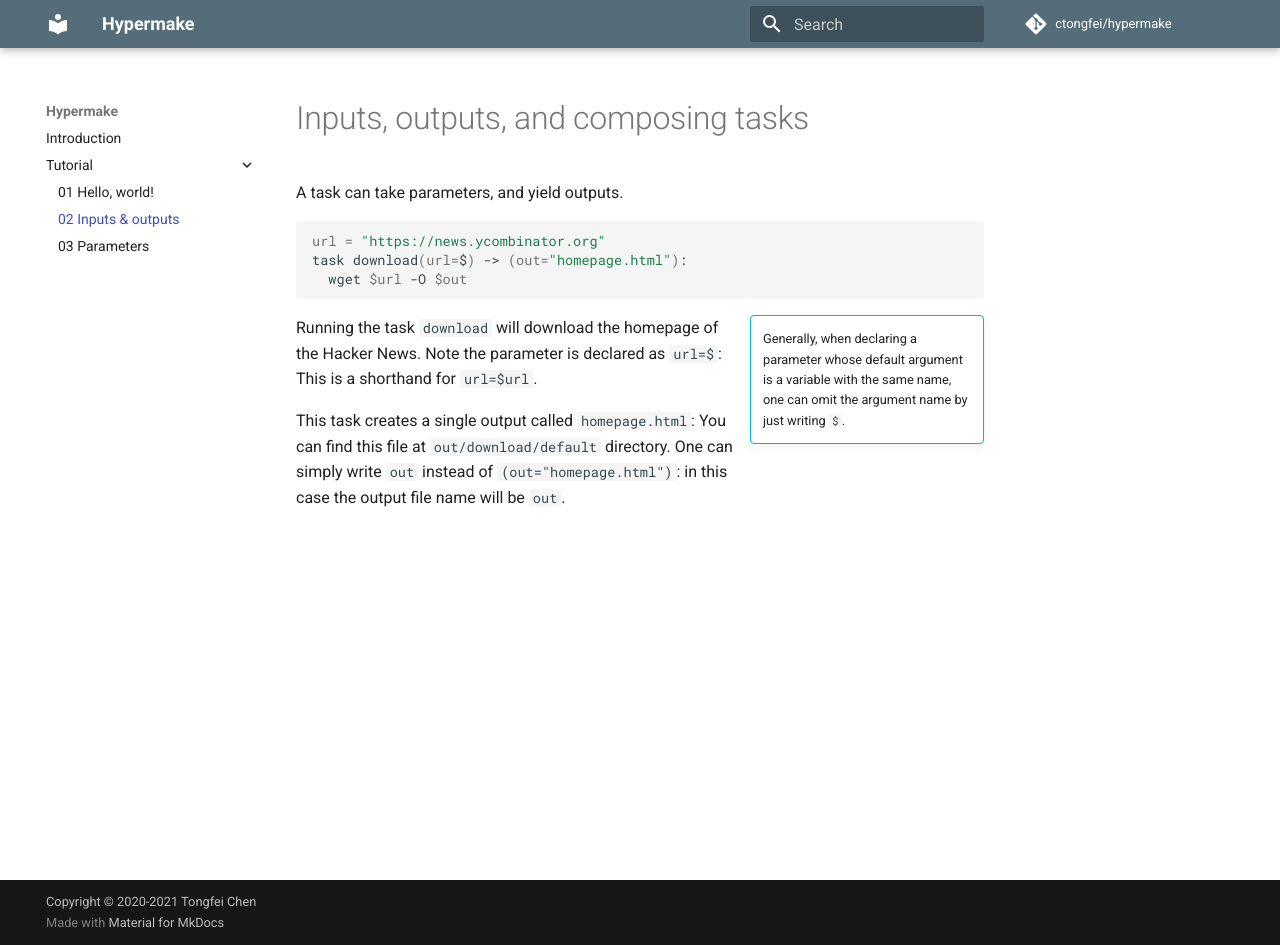
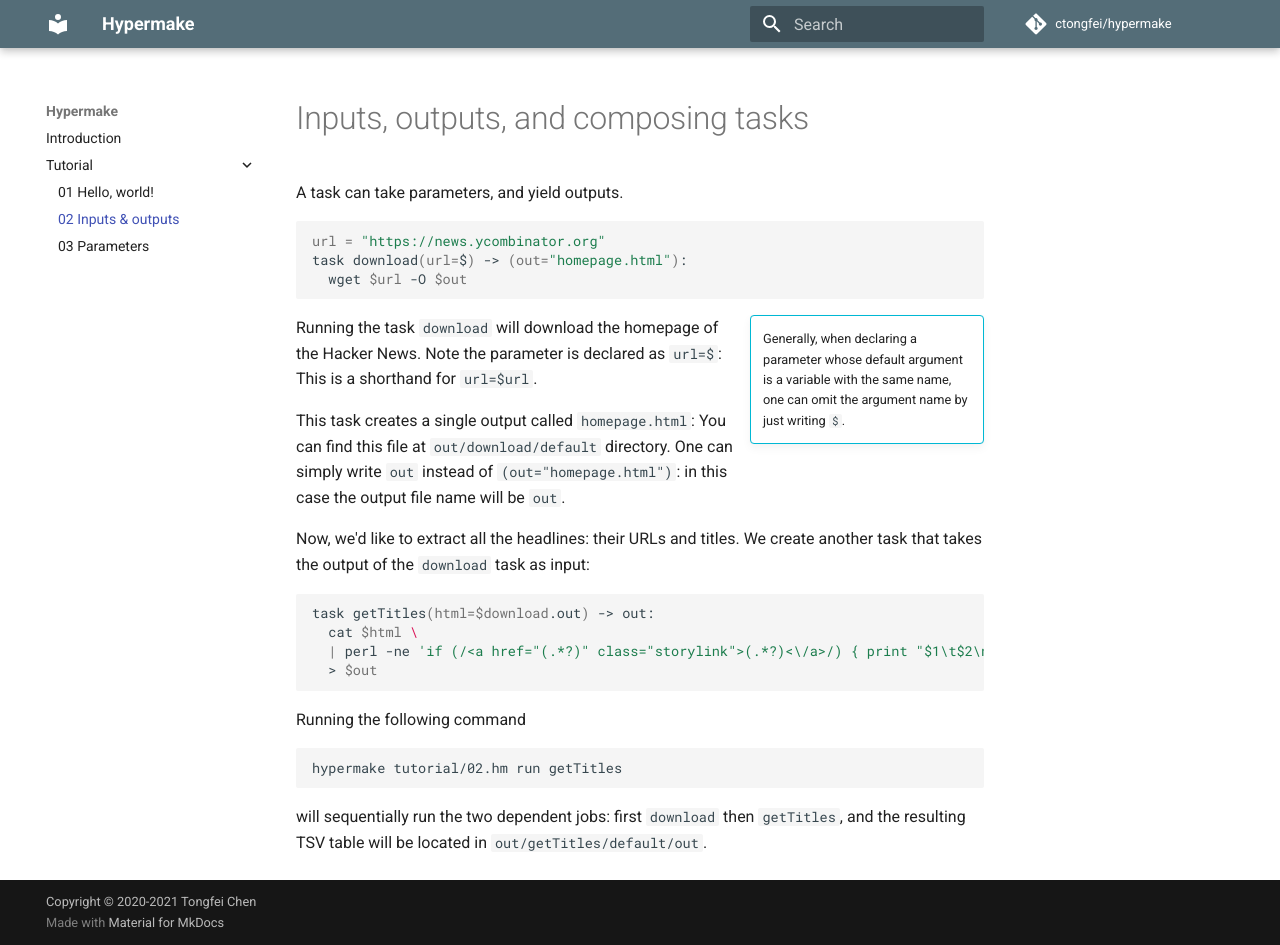
Before and after one commit to ctongfei/hypermake, an MkDocs documentation site: the page built from docs/tutorial/02-compose.md, in a window 1280 px wide and 945 px high. Built offline with MkDocs 1.6.1 and Material for MkDocs 9.7.7, drawn with Linux system fonts in a browser that asks for light colours; comment, search, counter and statistics services are not loaded.

Commit message:
documentations

````diff
--- a/docs/tutorial/02-compose.md
+++ b/docs/tutorial/02-compose.md
@@ -15,3 +15,19 @@ This is a shorthand for `url=$url`.
 
 This task creates a single output called `homepage.html`: You can find this file at `out/download/default` directory.
 One can simply write `out` instead of `(out="homepage.html")`: in this case the output file name will be `out`.
+
+Now, we'd like to extract all the headlines: their URLs and titles.
+We create another task that takes the output of the `download` task as input:
+```shell
+task getTitles(html=$download.out) -> out:
+  cat $html \
+  | perl -ne 'if (/<a href="(.*?)" class="storylink">(.*?)<\/a>/) { print "$1\t$2\n" }' \
+  > $out
+```
+
+Running the following command
+```shell
+hypermake tutorial/02.hm run getTitles
+```
+will sequentially run the two dependent jobs: first `download` then `getTitles`,
+and the resulting TSV table will be located in `out/getTitles/default/out`.
````
Also changed, not shown: docs/tutorial/03-branch.md (added, +41 -0 lines).
